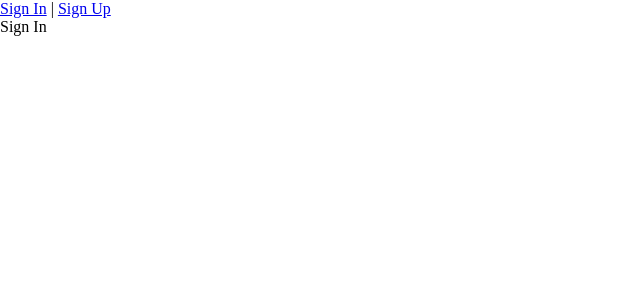
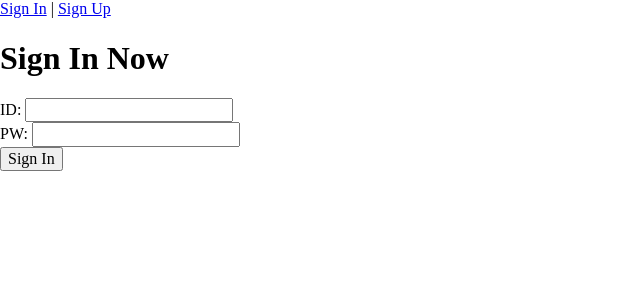
Before and after one commit to jambottle/vue-expert, a Vue app in the folder vue-til/: page /signin in a window 1280 px wide. Shown: the top 300 px of the page, without its empty margins (0-640 px from the left). Built offline with nearby package versions, Linux system fonts and the light colour scheme.

Commit message:
feat: Add SigninForm component with form tag

```diff
--- /dev/null
+++ b/vue-til/src/components/SigninForm.vue
@@ -0,0 +1,13 @@
+<template>
+  <form>
+    <div>
+      <label for="username">ID: </label>
+      <input id="username" type="text" />
+    </div>
+    <div>
+      <label for="password">PW: </label>
+      <input id="password" type="text" />
+    </div>
+    <button type="submit">Sign In</button>
+  </form>
+</template>
--- a/vue-til/src/views/SigninPage.vue
+++ b/vue-til/src/views/SigninPage.vue
@@ -1,3 +1,14 @@
 <template>
-  <div>Sign In</div>
+  <h1>Sign In Now</h1>
+  <SigninForm />
 </template>
+
+<script>
+import SigninForm from '@/components/SigninForm.vue';
+
+export default {
+  components: {
+    SigninForm,
+  },
+};
+</script>
```
